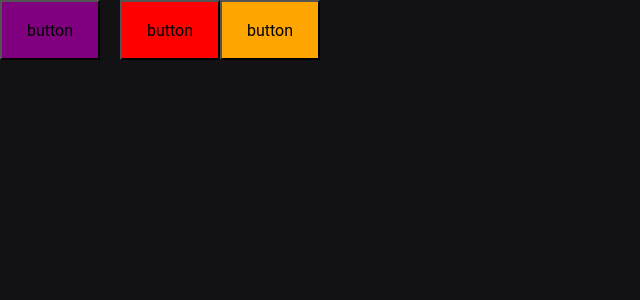
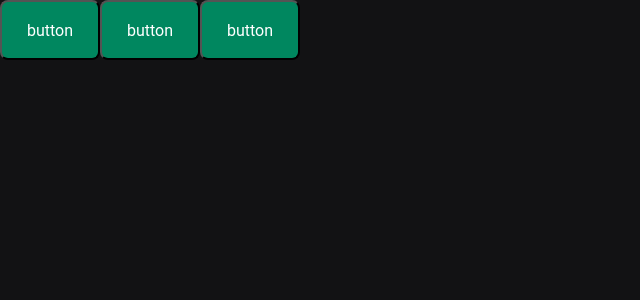
Before and after one commit to Emerson-lab/pomodoroBeluga, a React (Vite) app: page / in a window 1280 px wide. Shown: the top 300 px of the page, without its empty margins (0-640 px from the left). Built offline with nearby package versions, Linux system fonts and the light colour scheme.

Commit message:
eslint config

```diff
--- a/package.json
+++ b/package.json
@@ -6,7 +6,8 @@
   "scripts": {
     "dev": "vite",
     "build": "tsc && vite build",
-    "preview": "vite preview"
+    "preview": "vite preview",
+    "lint": "eslint src --ext .ts,.tsx"
   },
   "dependencies": {
     "react": "^18.2.0",
@@ -14,10 +15,12 @@
     "styled-components": "^5.3.6"
   },
   "devDependencies": {
+    "@rocketseat/eslint-config": "^1.1.3",
     "@types/react": "^18.0.22",
     "@types/react-dom": "^18.0.7",
     "@types/styled-components": "^5.1.26",
     "@vitejs/plugin-react": "^2.2.0",
+    "eslint": "^8.26.0",
     "typescript": "^4.6.4",
     "vite": "^3.2.0"
   }
--- a/src/@types/styled.d.ts
+++ b/src/@types/styled.d.ts
@@ -1,7 +1,7 @@
-import 'styled-components';
-import {defaultTheme} from "../styles/themes/default";
+import 'styled-components'
+import { defaultTheme } from '../styles/themes/default'
 
-type ThemeType = typeof defaultTheme;
+type ThemeType = typeof defaultTheme
 
 declare module 'styled-components' {
   export interface DefaultTheme extends ThemeType {}
--- a/src/App.tsx
+++ b/src/App.tsx
@@ -1,20 +1,16 @@
-import { ThemeProvider } from 'styled-components';
-import Button from "./components/Button";
+import { ThemeProvider } from 'styled-components'
+import Button from './components/Button'
 
-import { GlobalStyle } from './styles/global';
-import { defaultTheme } from './styles/themes/default';
+import { GlobalStyle } from './styles/global'
+import { defaultTheme } from './styles/themes/default'
 
 function App() {
-
   return (
     <ThemeProvider theme={defaultTheme}>
-      <Button
-        variant="primary"
-        style={{ margin: "0px 20px 0px 0px" }}
-      />
+      <Button variant="primary" />
       <Button variant="danger" />
       <Button variant="secondary" />
-      <GlobalStyle/>
+      <GlobalStyle />
     </ThemeProvider>
   )
 }
--- a/src/components/Button.styles.ts
+++ b/src/components/Button.styles.ts
@@ -1,35 +1,36 @@
-import styled, { css } from 'styled-components';
+import styled, { css } from 'styled-components'
 
-export type ButtonVariant = 'primary' | 'secondary' | 'danger' | 'success';
+export type ButtonVariant = 'primary' | 'secondary' | 'danger' | 'success'
 
 export type ButtonSize = 'small' | 'medium' | 'large'
 
 interface ButtonProps {
-  variant: ButtonVariant;
+  variant: ButtonVariant
   size: ButtonSize
 }
 
 const buttonSizes = {
   small: '100px',
   medium: '180px',
-  large: '220px'
+  large: '220px',
 }
 
-const buttonVariants = {
-  primary: 'purple',
-  secondary: 'orange',
-  danger: 'red',
-  success: 'green'
-}
+// const buttonVariants = {
+//   primary: 'purple',
+//   secondary: 'orange',
+//   danger: 'red',
+//   success: 'green',
+// }
 
 export const ButtonContainer = styled.button<ButtonProps>`
-  ${props => {
+  ${(props) => {
     return css`
       width: 100px;
-      background:  ${props => props.theme.primary};
+      background-color: ${(props) => props.theme['green-500']};
       height: 60px;
-      background: ${buttonVariants[props.variant]};
       width: ${buttonSizes[props.size]};
+      color: ${(props) => props.theme.white};
+      border-radius: 0.5rem;
     `
   }}
 `
--- a/src/main.tsx
+++ b/src/main.tsx
@@ -5,5 +5,5 @@ import App from './App'
 ReactDOM.createRoot(document.getElementById('root') as HTMLElement).render(
   <React.StrictMode>
     <App />
-  </React.StrictMode>
+  </React.StrictMode>,
 )
```
Also changed, not shown: src/components/Button.tsx (+3 -8 lines), src/styles/global.ts (+4 -4 lines), .eslintrc.json (added), src/styles/themes/default.ts (line endings or trailing spaces), 1 other file (tests, documents, lock files or other folders).
